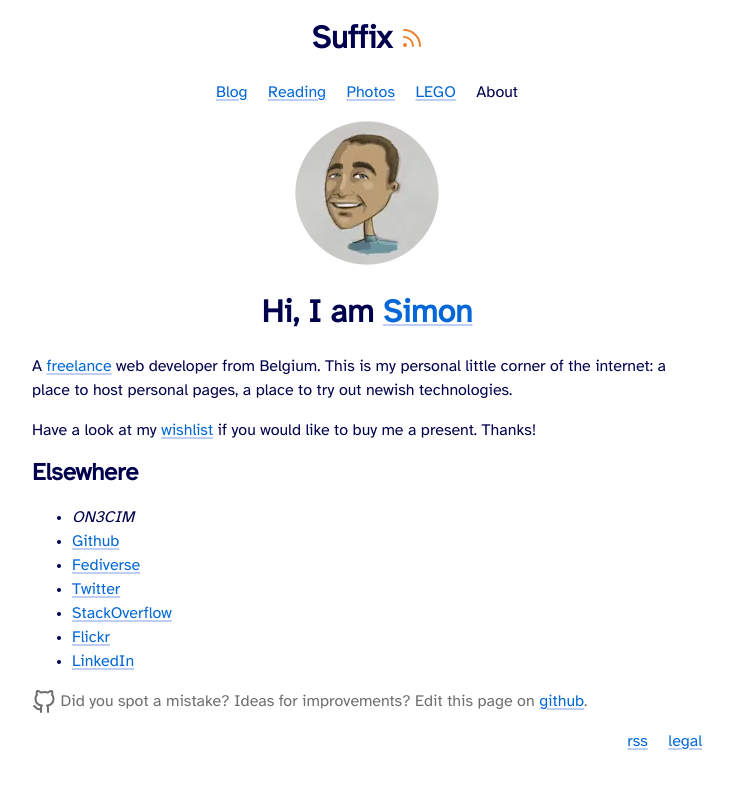
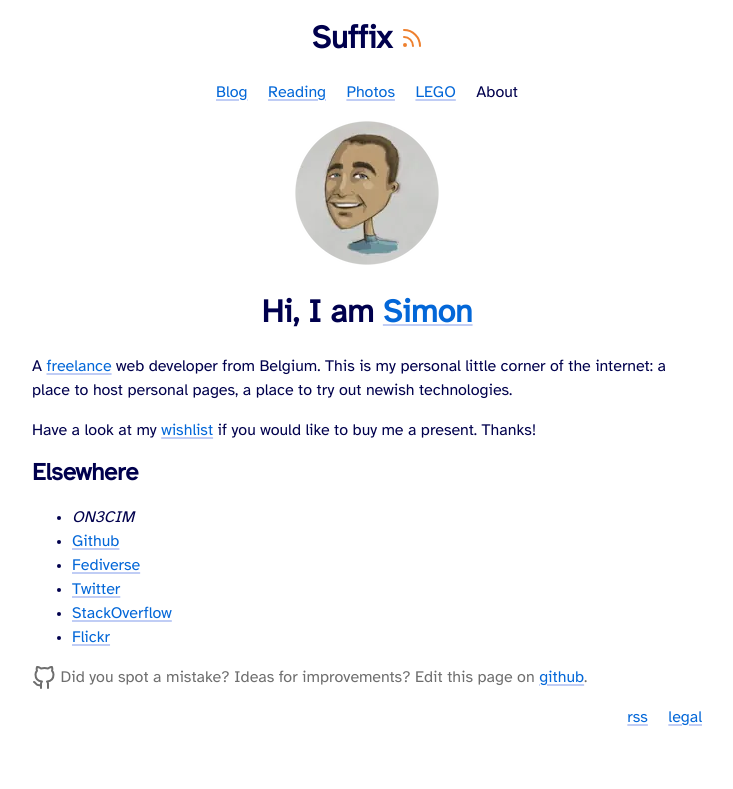
Before and after one commit to cimm/suffix, a Jekyll site: the page built from about/index.html, in a window 1280 px wide. Shown: the top 789 px of the page, without its empty margins (273-1006 px from the left). Built offline with Jekyll 4.4.1, drawn with Linux system fonts in a browser that asks for light colours.

Commit message:
Remove LinkedIn from about page

```diff
--- a/about/index.html
+++ b/about/index.html
@@ -41,7 +41,4 @@ title: About
   <li>
     <a href="https://www.flickr.com/people/schoeters/" title="Some of my photos" rel="me">Flickr</a>
   </li>
-  <li>
-    <a href="https://www.linkedin.com/in/schoeters" title="My LinkedIn profile" rel="me">LinkedIn</a>
-  </li>
 </ul>
```
